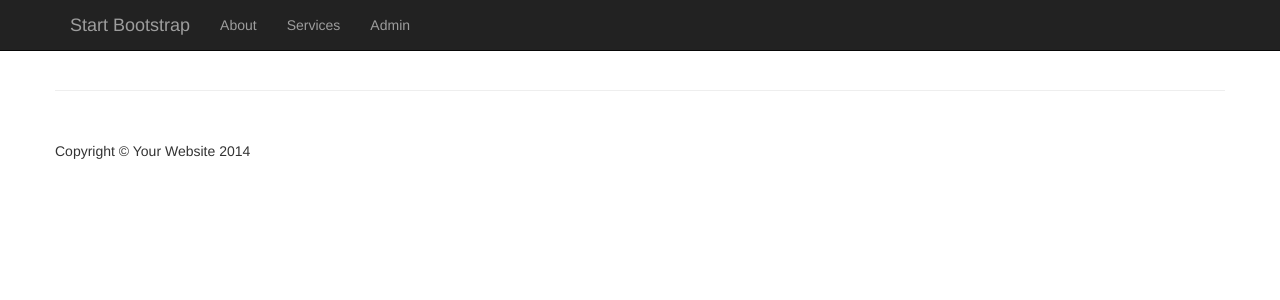
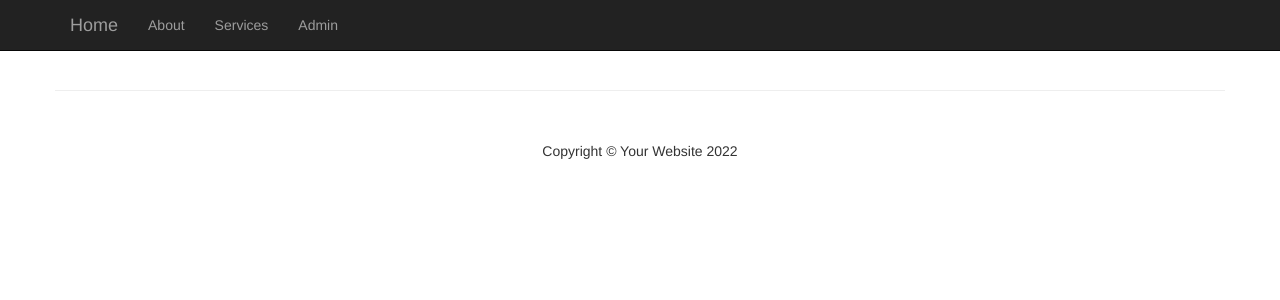
Before and after one commit to AhmadRaza9/php-opp-cms, a PHP site: page / in a window 1280 px wide. Shown: the top 300 px of the page. Run offline with PHP 8.4, Linux system fonts and the light colour scheme; data that the repository does not hold is empty.

Commit message:
amendments in header and footer

```diff
--- a/includes/footer.php
+++ b/includes/footer.php
@@ -5,7 +5,7 @@
         <footer>
             <div class="row">
                 <div class="col-lg-12">
-                    <p>Copyright &copy; Your Website 2014</p>
+                    <p class="text-center">Copyright &copy; Your Website 2022</p>
                 </div>
                 <!-- /.col-lg-12 -->
             </div>
--- a/includes/navigation.php
+++ b/includes/navigation.php
@@ -8,7 +8,7 @@
                     <span class="icon-bar"></span>
                     <span class="icon-bar"></span>
                 </button>
-                <a class="navbar-brand" href="index.php">Start Bootstrap</a>
+                <a class="navbar-brand" href="index.php">Home</a>
             </div>
             <!-- Collect the nav links, forms, and other content for toggling -->
             <div class="collapse navbar-collapse" id="bs-example-navbar-collapse-1">
```
